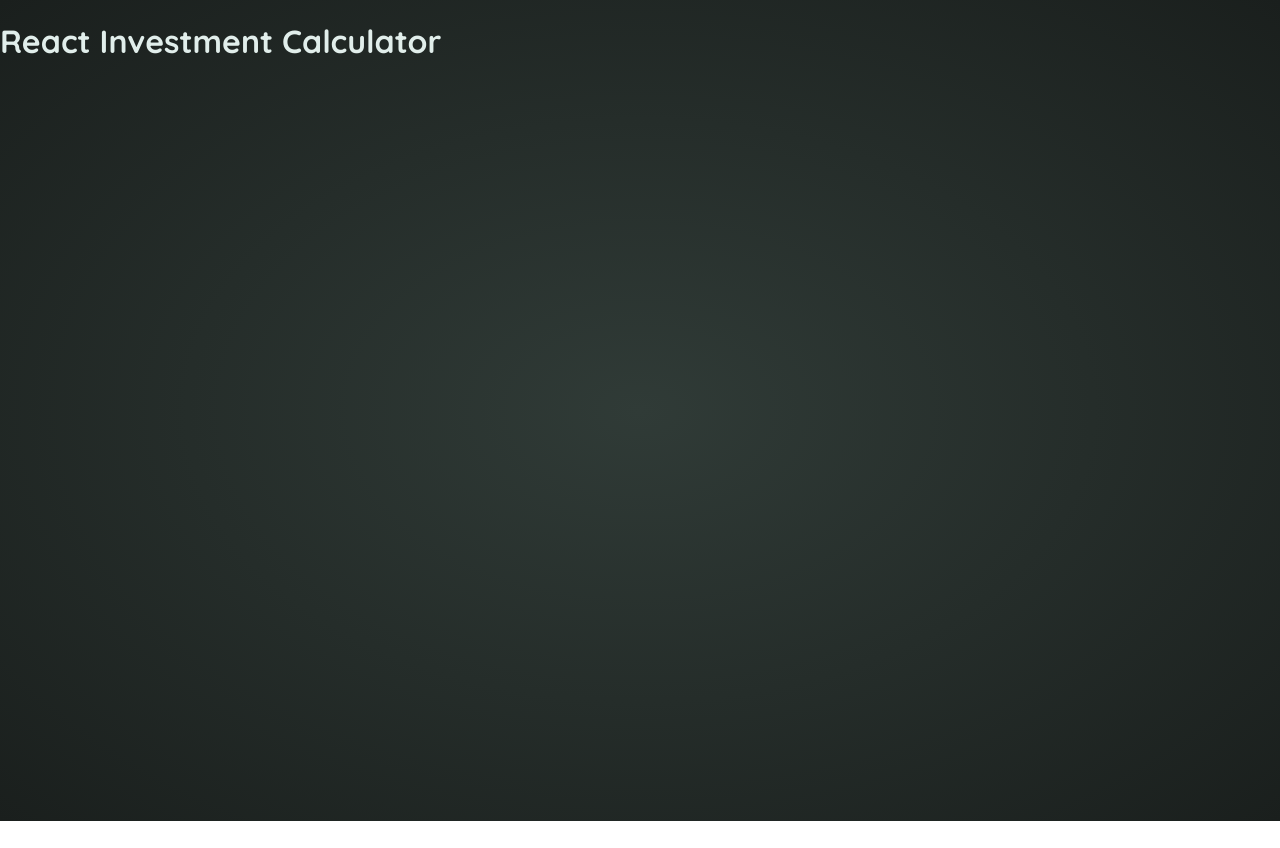
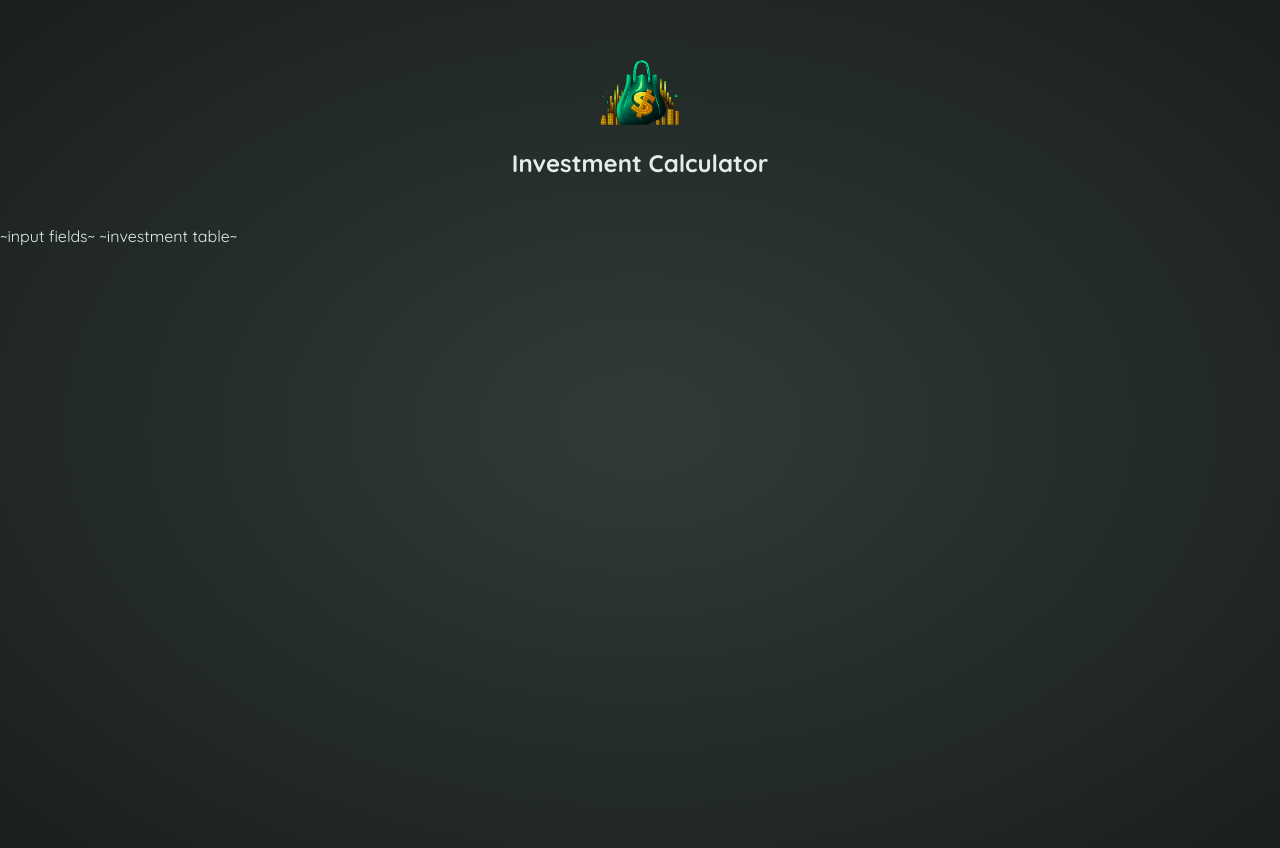
Before and after one commit to YuriSolomon/ReactInvestmentCalculator, a React (Vite) app: page / in a window 1280 px wide. Before the commit the page ends 821 px from the top, so only its background shows below. Built offline with nearby package versions, Linux system fonts and the light colour scheme.

Commit message:
create header component

```diff
--- a/src/App.jsx
+++ b/src/App.jsx
@@ -1,6 +1,14 @@
+import Header from "./components/Header"
+
 function App() {
   return (
-    <h1>React Investment Calculator</h1>
+    <div>
+      <Header />
+
+      ~input fields~
+
+      ~investment table~
+    </div>
   )
 }
 
--- /dev/null
+++ b/src/components/Header.jsx
@@ -0,0 +1,10 @@
+import logo from '../assets/investment-calculator-logo.png';
+
+export default function Header() {
+    return (
+        <header id='header'>
+            <img src={logo} alt="Logo showing a bag of coins" />
+            <h1>Investment Calculator</h1>
+        </header>
+    )
+}
```
